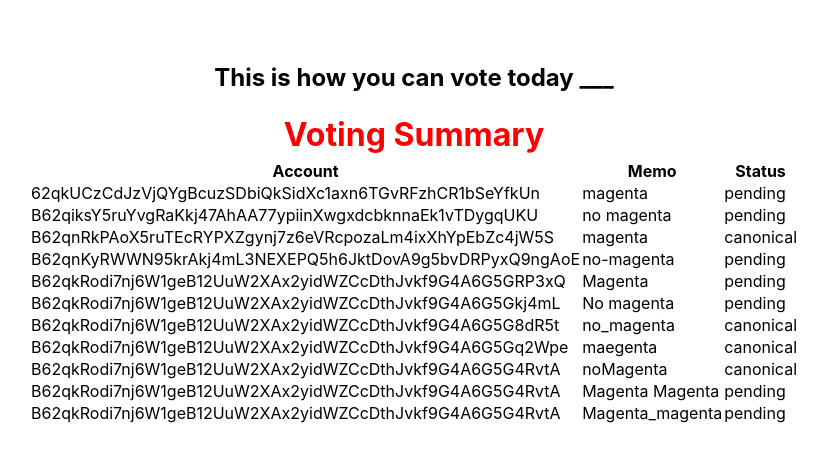
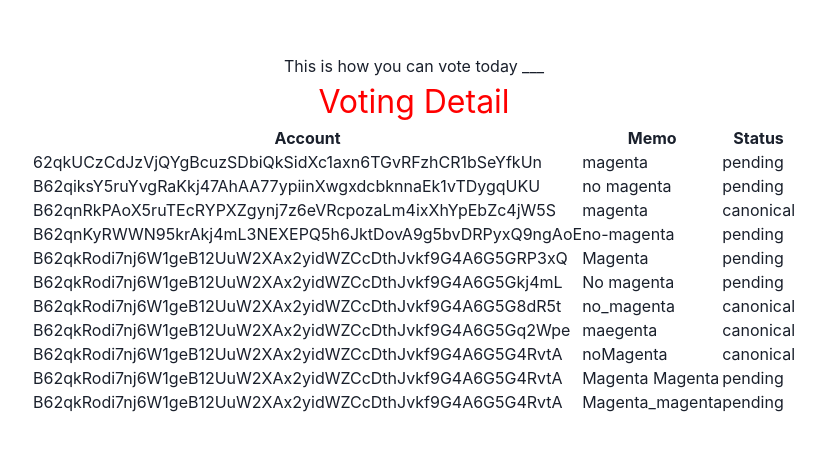
Before and after one commit to Granola-Team/mina-on-chain-voting, a Next.js app in the folder app/: page / in a window 1280 px wide. Shown: the part 166-628 px from the top of the page, without its empty margins (226-1053 px from the left). Built offline with nearby package versions, Linux system fonts and the light colour scheme; no server answers.

Commit message:
added chakra and changed 3rd col title to status from pending

```diff
--- a/app/package.json
+++ b/app/package.json
@@ -11,6 +11,10 @@
     "test": "jest --verbose"
   },
   "dependencies": {
+    "@chakra-ui/react": "^2.2.4",
+    "@emotion/react": "^11.9.3",
+    "@emotion/styled": "^11.9.3",
+    "framer-motion": "^6.5.1",
     "next": "12.2.2",
     "nextjs-cors": "^2.1.1",
     "react": "18.2.0",
--- a/app/pages/_app.tsx
+++ b/app/pages/_app.tsx
@@ -1,8 +1,13 @@
 import '../styles/globals.css'
 import type { AppProps } from 'next/app'
+import { ChakraProvider } from '@chakra-ui/react'
 
 function MyApp({ Component, pageProps }: AppProps) {
-  return <Component {...pageProps} />
+  return (
+    <ChakraProvider>
+      <Component {...pageProps} />
+    </ChakraProvider>
+  )
 }
 
 export default MyApp
--- a/app/pages/index.tsx
+++ b/app/pages/index.tsx
@@ -1,12 +1,12 @@
-import type { GetServerSideProps, NextPage } from 'next'
-import Head from 'next/head'
-import Image from 'next/image'
+import type { NextPage } from 'next'
 import styles from '../styles/Home.module.css'
 
-import React, { useState, useEffect, memo } from 'react';
-import NextCors from 'nextjs-cors';
+import React, { useState, useEffect } from 'react';
+// import NextCors from 'nextjs-cors';
 import {Datatable} from '../components/datatable';
 import dummyData from '../dummy'
+import { ChakraProvider } from '@chakra-ui/react'
+
 // import axios from 'axios';
 // import fetch from 'node-fetch';
 
@@ -42,16 +42,18 @@
 */
   return (
     <div>
+      <ChakraProvider>
         <main className={styles.main}>
           <h2> This is how you can vote today ___ </h2>
 
           <h1 className={styles.title}>
-          Voting Summary
+            Voting Detail
           </h1>
           <div>
             <Datatable data={data} />
           </div>
         </main>
+      </ChakraProvider>
     </div>
   )
 }
```
Also changed, not shown: 1 other file (tests, documents, lock files or other folders). Lines whose indentation alone changed are shown as unchanged.
